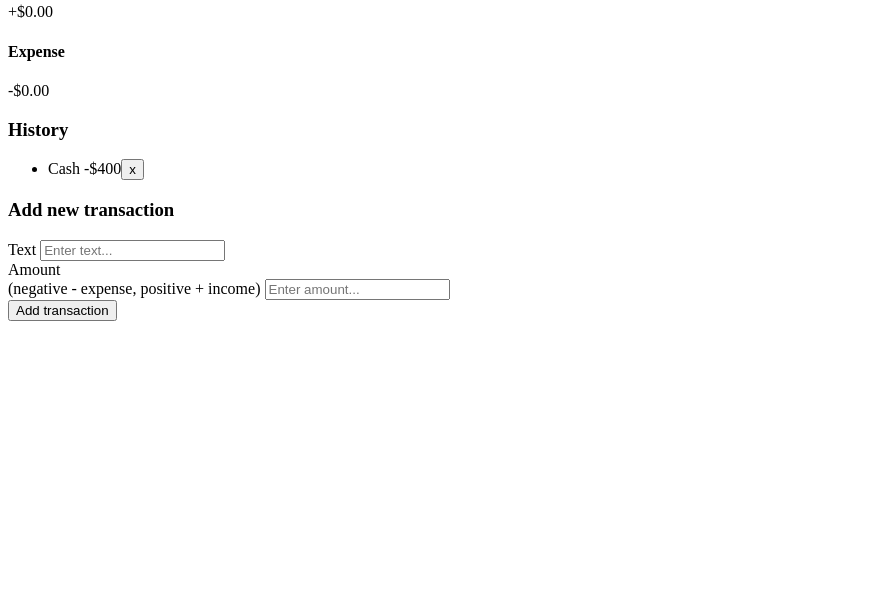
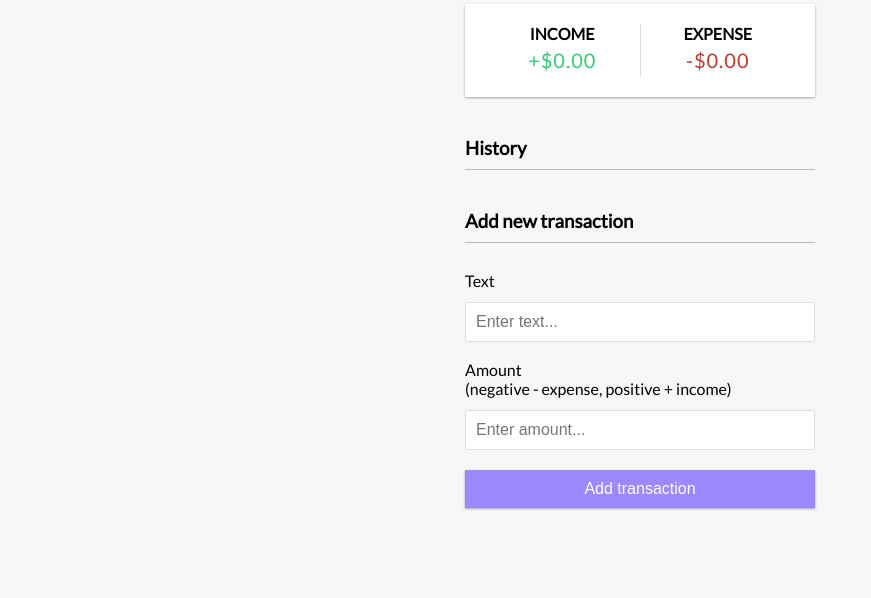
Before and after one commit to Andrea-Puddu/expense-tracker, a plain HTML site: page index.html in a window 1280 px wide. Shown: the part 202-800 px from the top of the page, without its empty margins (0-871 px from the left). Drawn offline with Linux system fonts and the light colour scheme.

Commit message:
Completed CSS

```diff
--- a/index.html
+++ b/index.html
@@ -15,18 +15,18 @@
       <div class="inc-exp-container">
         <div>
           <h4>Income</h4>
-          <p class="money-plus" id="money plus">+$0.00</p>
+          <p class="money plus" id="money-plus">+$0.00</p>
         </div>
         <div>
           <h4>Expense</h4>
-          <p class="money-minus" id="money minus">-$0.00</p>
+          <p class="money minus" id="money-minus">-$0.00</p>
         </div>
       </div>
       <h3>History</h3>
       <ul class="list" id="list">
-        <li class="minus">
+        <!-- <li class="minus">
           Cash <span>-$400</span><button class="delete-btn">x</button>
-        </li>
+        </li> -->
       </ul>
       <h3>Add new transaction</h3>
       <form id="form">
--- a/style.css
+++ b/style.css
@@ -0,0 +1,158 @@
+@import url("https://fonts.googleapis.com/css2?family=Lato&display=swap");
+
+:root {
+  --box-shadow: 0 1px 3px rgba(0, 0, 0, 0.12), 0 1px 2px rgba(0, 0, 0, 0.24);
+}
+
+* {
+  box-sizing: border-box;
+}
+
+body {
+  background-color: #f7f7f7;
+  display: flex;
+  flex-direction: column;
+  align-items: center;
+  justify-content: center;
+  min-height: 100vh;
+  margin: 0;
+  font-family: "Lato", sans-serif;
+}
+
+.container {
+  margin: 30px auto;
+  width: 350px;
+}
+
+h1 {
+  letter-spacing: 1px;
+  margin: 0;
+}
+
+h3 {
+  border-bottom: 1px solid #bbb;
+  padding-bottom: 10px;
+  margin: 40px 0 10px;
+}
+
+h4 {
+  margin: 0;
+  text-transform: uppercase;
+}
+
+.inc-exp-container {
+  background-color: #fff;
+  box-shadow: var(--box-shadow);
+  padding: 20px;
+  margin: 20px 0;
+  display: flex;
+  justify-content: space-between;
+}
+
+.inc-exp-container > div {
+  flex: 1;
+  text-align: center;
+}
+
+.inc-exp-container div:first-of-type {
+  border-right: 1px solid #dedede;
+}
+
+.money {
+  font-size: 20px;
+  letter-spacing: 1px;
+  margin: 5px 0;
+}
+
+.money.plus {
+  color: #2ecc71;
+}
+
+.money.minus {
+  color: #c0392b;
+}
+
+.list {
+  list-style: none;
+  padding: 0;
+  margin-bottom: 40px;
+}
+
+.list li {
+  background-color: #fff;
+  box-shadow: var(--box-shadow);
+  columns: #333;
+  display: flex;
+  justify-content: space-between;
+  position: relative;
+  padding: 10px;
+  margin: 10px 0;
+}
+
+.list li.plus {
+  border-right: 5px solid #2ecc71;
+}
+
+.list li.minus {
+  border-right: 5px solid #c0392b;
+}
+
+.delete-btn {
+  cursor: pointer;
+  border: none;
+  border-radius: 4px;
+  box-shadow: var(--box-shadow);
+  background-color: #e74c3c;
+  color: #fff;
+  font-size: 20px;
+  text-align: center;
+  padding: 2px 6px;
+  position: absolute;
+  top: 50%;
+  left: 0;
+  transform: translate(-100%, -50%);
+  opacity: 0;
+  transition: all 0.3s ease;
+}
+
+.list li:hover .delete-btn {
+  opacity: 1;
+}
+
+/* FORM */
+label {
+  display: inline-block;
+  margin: 18px 0 12px;
+}
+
+input[type="text"],
+input[type="number"] {
+  border: 1px solid #dedede;
+  border-radius: 2px;
+  display: block;
+  width: 100%;
+  font-size: 16px;
+  padding: 10px;
+}
+
+.btn {
+  background-color: #9c88ff;
+  box-shadow: var(--box-shadow);
+  color: #fff;
+  border: none;
+  display: block;
+  width: 100%;
+  cursor: pointer;
+  font-size: 16px;
+  margin: 20px 0 30px;
+  padding: 10px;
+}
+
+.btn:hover {
+  background-color: #8c7ae6;
+}
+
+.btn:focus,
+.delete-btn:focus {
+  outline: none;
+}
```
